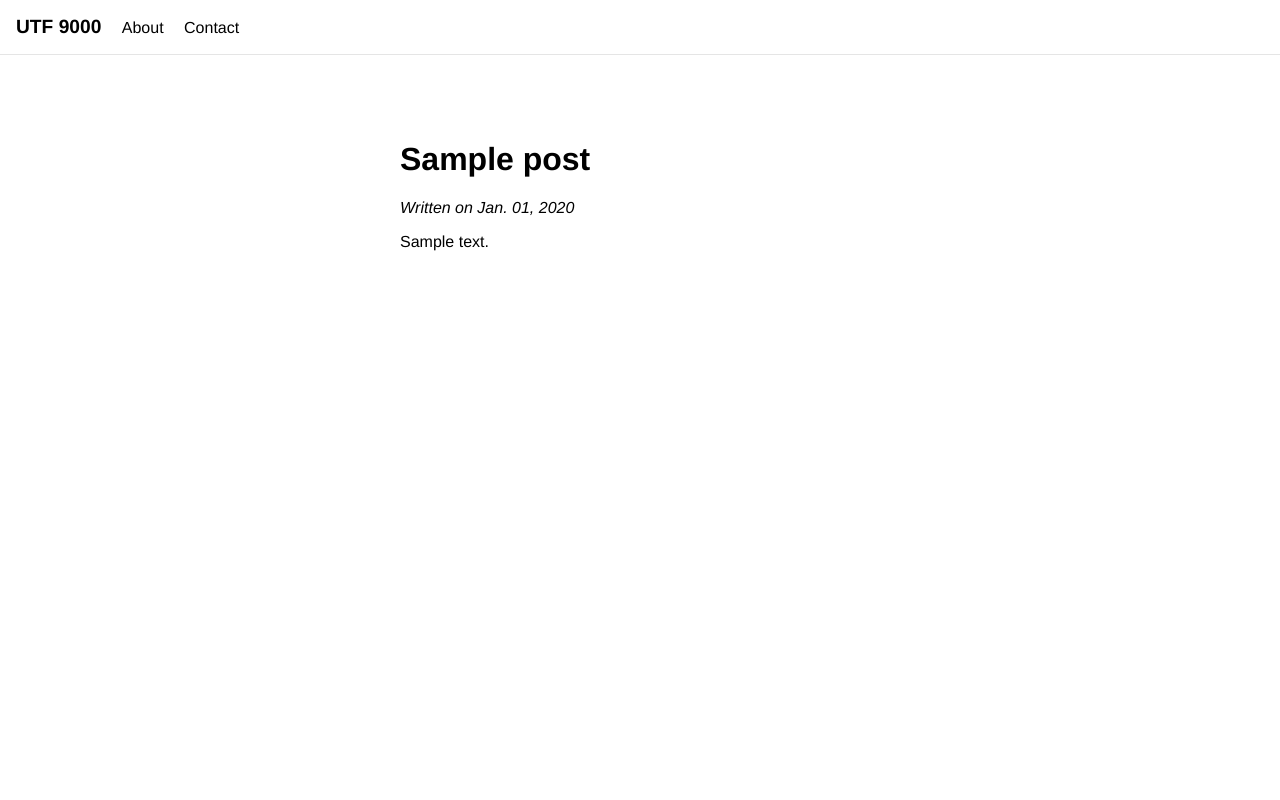
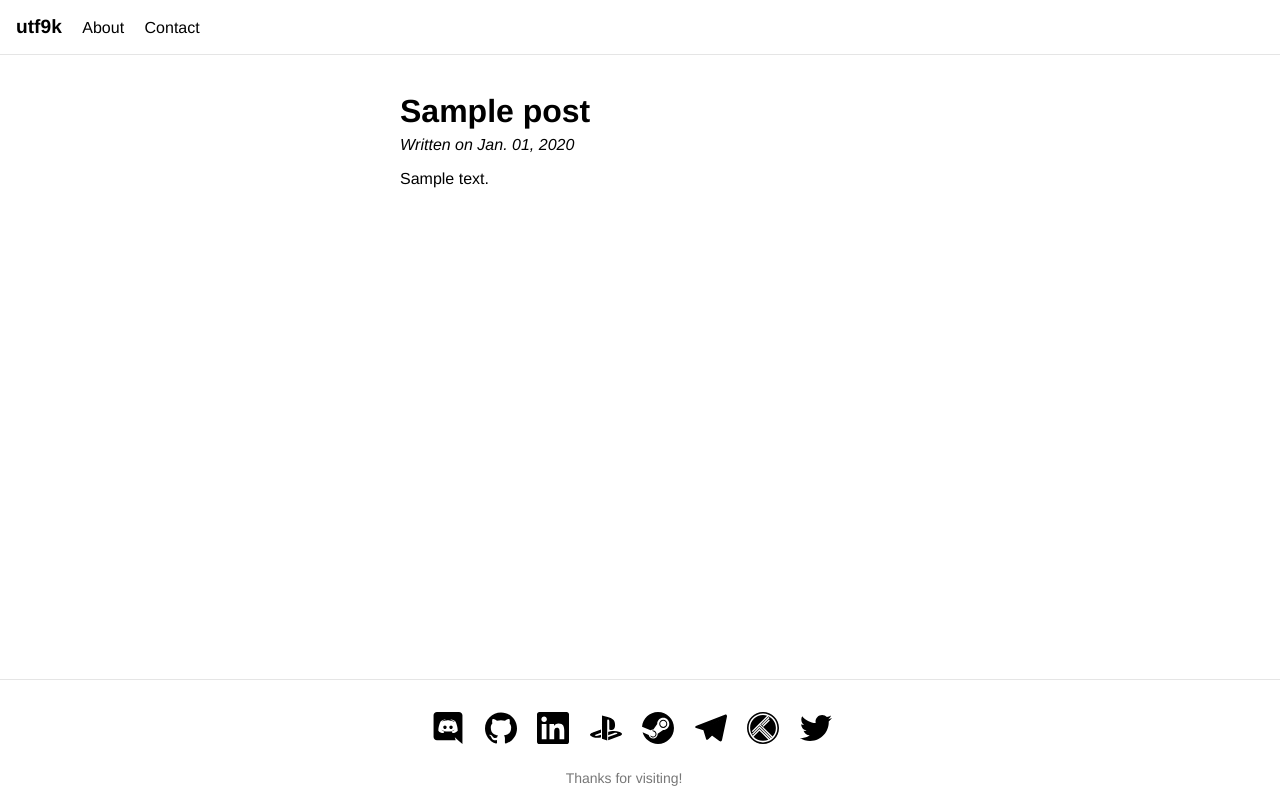
Before and after one commit to marcus-crane/site, a Django app: a page that uses blog/templates/blog/base.html in a window 1280 px wide. Run offline with Django 3.2, Linux system fonts and the light colour scheme; tables that the repository leaves empty hold one stand-in row (values such as "Sample post"); some web fonts are replaced.

Commit message:
Fixed footer, seperated out nav and made some light CSS changes

```diff
--- a/blog/static/blog/style.css
+++ b/blog/static/blog/style.css
@@ -13,10 +13,25 @@ nav a.b {
     font-size: 1.2em;
 }
 
+/* Sticky footer */
+
+body {
+  display: flex;
+  min-height: 100vh;
+  flex-direction: column;
+}
+
+section { flex: 1; }
+
 /* Post Detail */
+
+#title {
+  margin-bottom: 0.2em;
+}
 
 .meta p {
     font-style: italic;
+    margin: 0;
 }
 
 /* Pygments */
--- a/blog/templates/blog/base.html
+++ b/blog/templates/blog/base.html
@@ -1,24 +1,19 @@
 {% load static %}
 <html>
     <head>
-        <title>UTF-9000</title>
+        <title>{% block title %}utf9k{% endblock %}</title>
         <link href="{% static 'blog/tachyons.min.css' %}" rel="stylesheet" type="text/css" />
         <link href="https://fonts.googleapis.com/css?family=NTR" type="text/css" rel="stylesheet" />
         <link href="{% static 'blog/tippy.css' %}" type="text/css" rel="stylesheet" />
         <link href="{% static 'blog/style.css' %}" type="text/css" rel="stylesheet" />
     </head>
     <body>
-        <nav class="pa3">
-            <a class="link dim b f6 f5-ns dib mr3" href="{% url 'blog:post_list' %}" title="Home">UTF 9000</a>
-            <a class="link dim f6 f5-ns dib mr3" href="#" title="About">About</a>
-            <a class="link dim f6 f5-ns dib" href="#" title="Contact">Contact</a>
-        </nav>
-        <section class="pa3 pa5-ns bt b--black-10 black-70">
+        {% include "blog/nav.html" %}
+        <section class="pa3 bt b--black-10 black-70">
             {% block content %}
             {% endblock %}
         </section>
-        {% block footer %}
-        {% endblock %}
+        {% include "blog/footer.html" %}
         <script src="{% static 'blog/tippy.min.js' %}"></script>
         <script>tippy('.tip', { arrow: true, interactive: true, theme: 'light' })</script>
     </body>
--- a/blog/templates/blog/footer.html
+++ b/blog/templates/blog/footer.html
@@ -1,7 +1,4 @@
-{% extends 'blog/base.html' %}
-
-{% block footer %}
-  <footer class="bt b--black-10 pv4 ph3 ph5-ns tc">
+<footer class="pt4 tc bt b--black-10">
   <a class="link dim gray dib h2 w2 br-100 mr3 tip" title="Sentry#7301" target="_blank" rel="noreferrer noopener">
     <svg data-icon="discord" viewBox="0 0 24 24" style="fill:currentcolor">
       <title>Discord</title>
@@ -52,8 +49,7 @@
       <path d="M23.954 4.569c-.885.389-1.83.654-2.825.775 1.014-.611 1.794-1.574 2.163-2.723-.951.555-2.005.959-3.127 1.184-.896-.959-2.173-1.559-3.591-1.559-2.717 0-4.92 2.203-4.92 4.917 0 .39.045.765.127 1.124C7.691 8.094 4.066 6.13 1.64 3.161c-.427.722-.666 1.561-.666 2.475 0 1.71.87 3.213 2.188 4.096-.807-.026-1.566-.248-2.228-.616v.061c0 2.385 1.693 4.374 3.946 4.827-.413.111-.849.171-1.296.171-.314 0-.615-.03-.916-.086.631 1.953 2.445 3.377 4.604 3.417-1.68 1.319-3.809 2.105-6.102 2.105-.39 0-.779-.023-1.17-.067 2.189 1.394 4.768 2.209 7.557 2.209 9.054 0 13.999-7.496 13.999-13.986 0-.209 0-.42-.015-.63.961-.689 1.8-1.56 2.46-2.548l-.047-.02z"></path>
     </svg>
   </a>
-    <div class="mt4">
+  <div class="mt2">
     <p class="f6 gray dib mr3 mr4-ns">Thanks for visiting!</p>
   </div>
 </footer>
-{% endblock %}
--- /dev/null
+++ b/blog/templates/blog/nav.html
@@ -0,0 +1,5 @@
+<nav class="pa3">
+    <a class="link hover-hot-pink b f6 f5-ns dib mr3" href="{% url 'blog:post_list' %}" title="Home">utf9k</a>
+    <a class="link hover-red f6 f5-ns dib mr3" href="#" title="About">About</a>
+    <a class="link hover-red f6 f5-ns dib" href="#" title="Contact">Contact</a>
+</nav>
--- a/blog/templates/blog/post_detail.html
+++ b/blog/templates/blog/post_detail.html
@@ -1,4 +1,6 @@
 {% extends 'blog/base.html' %}
+
+{% block title %}{{ post.title }} | utf9k{% endblock %}
 
 {% block content %}
   <article class="measure center">
--- a/blog/templates/blog/post_list.html
+++ b/blog/templates/blog/post_list.html
@@ -3,7 +3,7 @@
 {% block content %}
     <ul class="list p10">
         {% for post in posts %}
-            <li class="pa3 pa4-ns">
+            <li class="pa3">
                 <b class="db f4 mb1">
                     <a href="{% url 'blog:post_detail' post.slug %}">{{ post.title }}</a>
                 </b>
```
Lines whose indentation alone changed are shown as unchanged.
